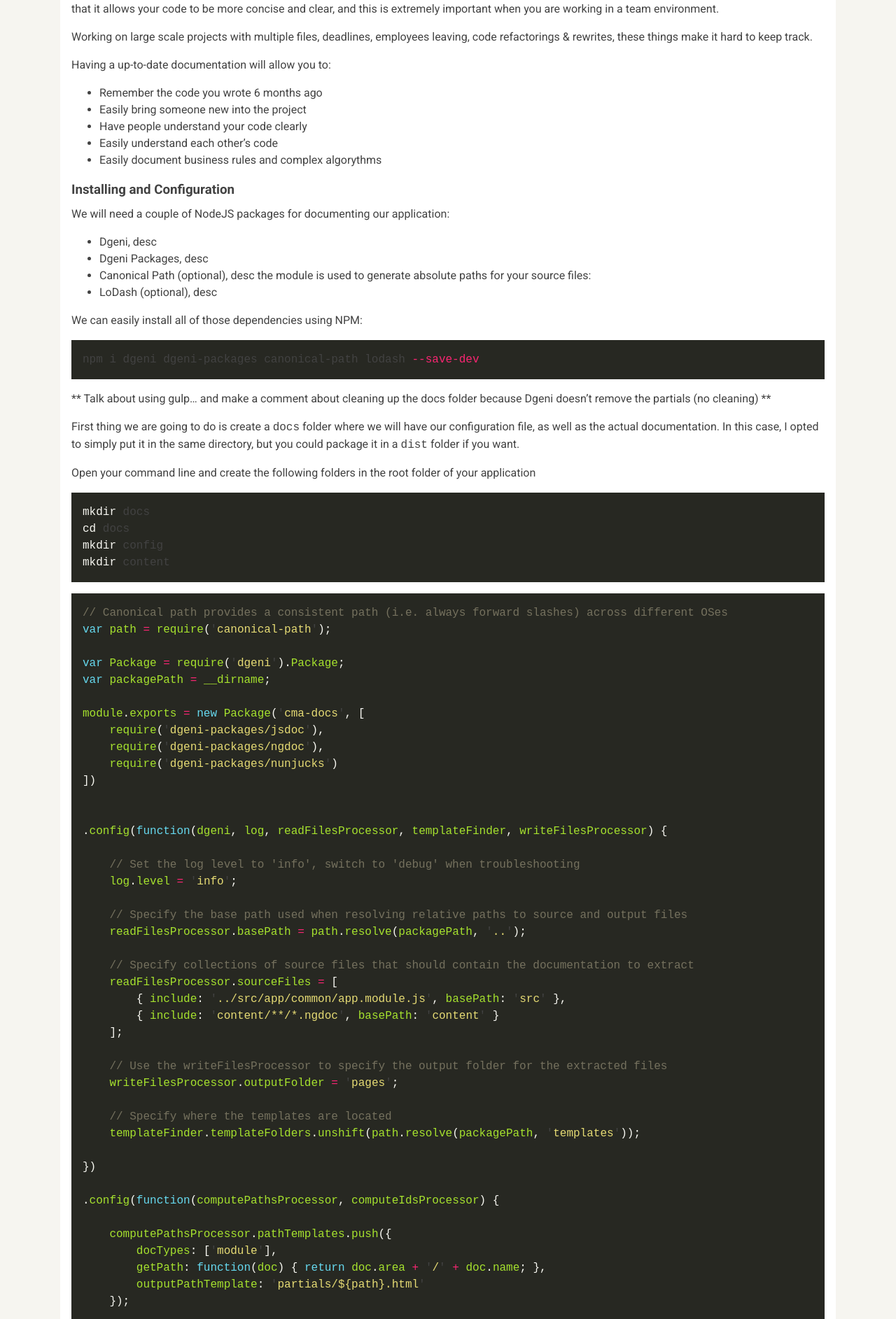
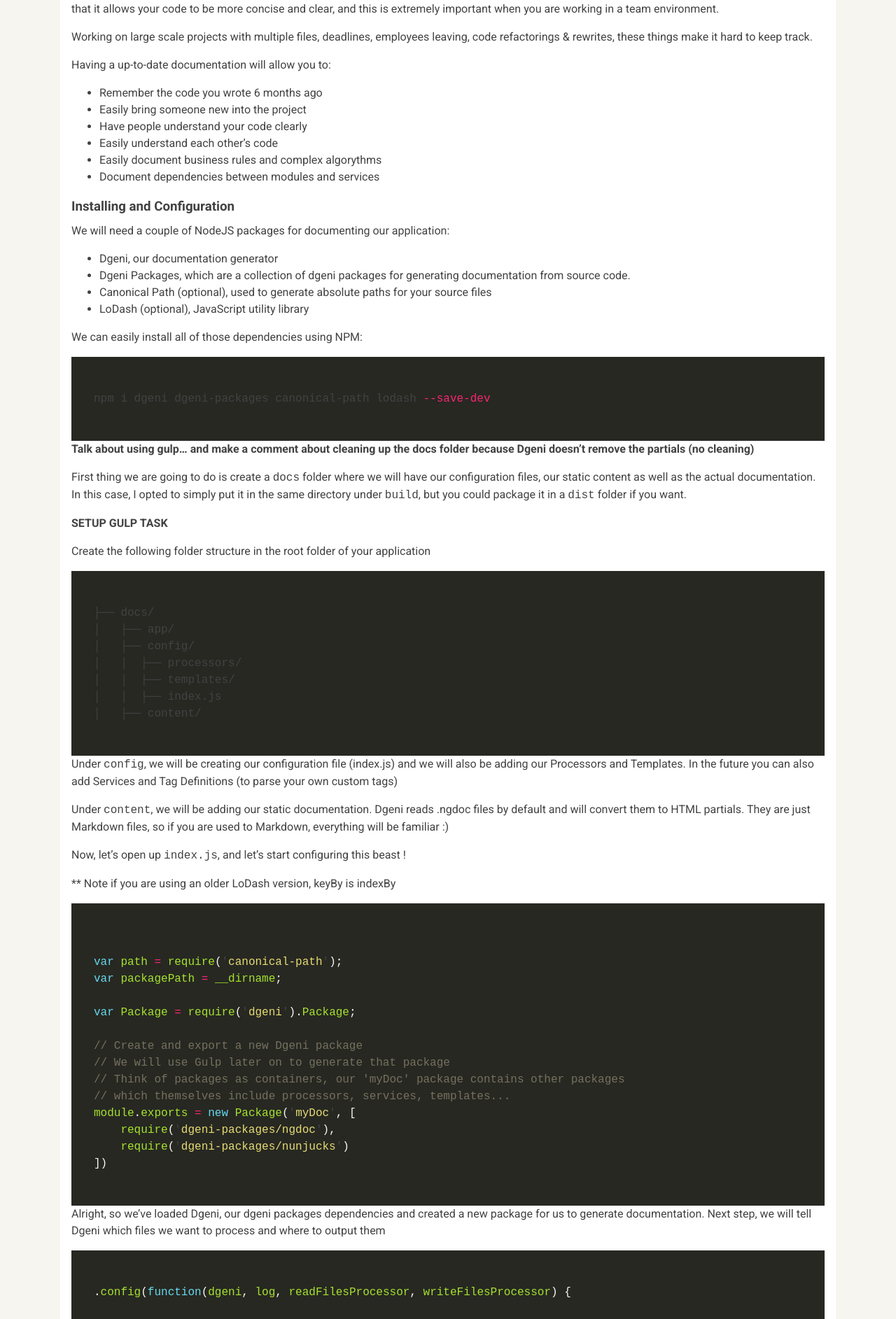
Before and after one commit to earth4x/sebastienpelletier, a Jekyll site: the page built from _posts/2016-09-20-document-angular-dgeni.markdown, in a window 1280 px wide. Shown: the part 1159-3044 px from the top of the page at 70% size. Built offline with Jekyll 4.4.1, drawn with Linux system fonts in a browser that asks for light colours; comment, search, counter and statistics services are not loaded; some of the changed text lies outside the part shown.

Commit message:
first pass draft

`````diff
--- a/_posts/2016-09-20-document-angular-dgeni.markdown
+++ b/_posts/2016-09-20-document-angular-dgeni.markdown
@@ -50,104 +50,126 @@ Having a up-to-date documentation will allow you to:
 - Have people understand your code clearly
 - Easily understand each other's code
 - Easily document business rules and complex algorythms
+- Document dependencies between modules and services
 
 ### Installing and Configuration
 
 We will need a couple of NodeJS packages for documenting our application:
-- Dgeni, desc
-- Dgeni Packages, desc
-- Canonical Path (optional), desc      the module is used to generate absolute paths for your source files:
-- LoDash (optional), desc
+- Dgeni, our documentation generator
+- Dgeni Packages, which are a collection of dgeni packages for generating documentation from source code.
+- Canonical Path (optional), used to generate absolute paths for your source files
+- LoDash (optional), JavaScript utility library
 
 We can easily install all of those dependencies using NPM:
-{% highlight shell %}
+````shell
 npm i dgeni dgeni-packages canonical-path lodash --save-dev
-{% endhighlight %}
+````
 
-** Talk about using gulp... and make a comment about cleaning up the docs folder because Dgeni doesn't remove the partials (no cleaning) **
+**Talk about using gulp... and make a comment about cleaning up the docs folder because Dgeni doesn't remove the partials (no cleaning)**
 
-First thing we are going to do is create a `docs` folder where we will have our configuration file, as well as the actual documentation. In this case, I opted to simply put it in the same directory, but you could package it in a `dist` folder if you want.
+First thing we are going to do is create a `docs` folder where we will have our configuration files, our static content as well as the actual documentation. In this case, I opted to simply put it in the same directory under `build`, but you could package it in a `dist` folder if you want.
 
-Open your command line and create the following folders in the root folder of your application
-{% highlight shell %}
-mkdir docs
-cd docs
-mkdir config
-mkdir content
-{% endhighlight %}
+**SETUP GULP TASK**
 
-{% highlight javascript %}
-// Canonical path provides a consistent path (i.e. always forward slashes) across different OSes
+Create the following folder structure in the root folder of your application
+````shell
+├── docs/
+│   ├── app/
+│   ├── config/
+│   │  ├── processors/
+│   │  ├── templates/
+│   │  ├── index.js
+│   ├── content/
+````
+
+Under `config`, we will be creating our configuration file (index.js) and we will also be adding our Processors and Templates. In the future you can also add Services and Tag Definitions (to parse your own custom tags)
+
+Under `content`, we will be adding our static documentation. Dgeni reads .ngdoc files by default and will convert them to HTML partials. They are just Markdown files, so if you are used to Markdown, everything will be familiar :)
+
+Now, let's open up `index.js`, and let's start configuring this beast !
+
+** Note if you are using an older LoDash version, keyBy is indexBy
+
+````javascript
+
 var path = require('canonical-path');
+var packagePath = __dirname;
 
 var Package = require('dgeni').Package;
-var packagePath = __dirname;
 
-module.exports = new Package('cma-docs', [
-    require('dgeni-packages/jsdoc'),
+// Create and export a new Dgeni package
+// We will use Gulp later on to generate that package
+// Think of packages as containers, our 'myDoc' package contains other packages
+// which themselves include processors, services, templates...
+module.exports = new Package('myDoc', [
     require('dgeni-packages/ngdoc'),
     require('dgeni-packages/nunjucks')
 ])
+````
 
+Alright, so we've loaded Dgeni, our dgeni packages dependencies and created a new package for us to generate documentation. Next step, we will tell Dgeni which files we want to process and where to output them
 
-.config(function(dgeni, log, readFilesProcessor, templateFinder, writeFilesProcessor) {
+````javascript
+.config(function(dgeni, log, readFilesProcessor, writeFilesProcessor) {
 
     // Set the log level to 'info', switch to 'debug' when troubleshooting
     log.level = 'info';
 
     // Specify the base path used when resolving relative paths to source and output files
-    readFilesProcessor.basePath = path.resolve(packagePath, '..');
+    readFilesProcessor.basePath = path.resolve(packagePath, '../..');
 
-    // Specify collections of source files that should contain the documentation to extract
+    // Specify our source files that we want to extract
     readFilesProcessor.sourceFiles = [
-        { include: '../src/app/common/app.module.js', basePath: 'src' },
-        { include: 'content/**/*.ngdoc', basePath: 'content' }
+        { include: 'src/app/**/**/*.js', basePath: 'src/app' },
     ];
 
     // Use the writeFilesProcessor to specify the output folder for the extracted files
-    writeFilesProcessor.outputFolder = 'pages';
+    writeFilesProcessor.outputFolder = 'docs/build';
 
+})
+````
+
+Next, let's specify where are custom templates are located
+````javascript
+.config(function(templateFinder) {
     // Specify where the templates are located
     templateFinder.templateFolders.unshift(path.resolve(packagePath, 'templates'));
+})
+````
 
-})
+Looks pretty simple so far? We are merely using the default Dgeni processors to specify how we want to process and then convert our source files. Next, let's setup how we want to convert the source files for each document type
 
-.config(function(computePathsProcessor, computeIdsProcessor) {
+````javascript
+.config(function(computePathsProcessor) {
 
+    // Here we are defining our docType Module
+    //
+    // Each angular module will be extracted to it's own partial
+    // and will act as a container for the various Components, Controllers, Services in that Module
     computePathsProcessor.pathTemplates.push({
         docTypes: ['module'],
-        getPath: function(doc) { return doc.area + '/' + doc.name; },
-        outputPathTemplate: 'partials/${path}.html'
+        pathTemplate: '${area}/${name}',
+        outputPathTemplate: 'partials/${area}/${name}.html'
     });
 
-    computePathsProcessor.pathTemplates.push({
-        docTypes: ['overview'],
-        getPath: function(doc) {
-            var docPath = path.dirname(doc.fileInfo.relativePath);
-            if (doc.fileInfo.baseName !== 'index') {
-                docPath = path.join(docPath, doc.fileInfo.baseName);
-            } else {
-                return 'index';
-            }
-            return docPath;
-        },
-        outputPathTemplate: 'partials/${path}.html'
-    });
-
+    // Doing the same thing but for regular types like Services, Controllers, etc...
     computePathsProcessor.pathTemplates.push({
         docTypes: ['componentGroup'],
         pathTemplate: '${area}/${moduleName}/${groupType}',
         outputPathTemplate: 'partials/${area}/${moduleName}/${groupType}.html'
     });
 
-    computeIdsProcessor.idTemplates.push({
-        docTypes: ['overview'],
-        getId: function(doc) { return doc.fileInfo.baseName; },
-        getAliases: function(doc) { return [doc.id]; }
-    });
+})
+````
 
-})
-{% endhighlight %}
+And... that's it! Although Dgeni as been lightly configured, if you we're to run a Gulp/Grunt task, you would immediately see something like this:
+
+![initial gulp task](img/dgeni/gulp-firstParse.png)
+
+Even though we haven't actually started documenting anything, we can see the Dgeni pipeline and how it's going through each different type of processors and performing various actions.
+
+
+
 
 ### Documenting your code
 
@@ -155,15 +177,42 @@ In the interest of time, I will actually be documenting an existing Angular 1.5
 
 I'm using Todd Motto's (the owner of this blog) Angular 1.5 Component app as a living example. If you haven't had the time to check it out, do so... it's the best example of a .component() based application using UI-Router 1.0 beta using routed components.
 
-**LINK TO APP**
+[https://github.com/toddmotto/angular-1-5-components-app][dfa622d3]
+
+  [dfa622d3]: https://github.com/toddmotto/angular-1-5-components-app "angular component app"
+
+**Briefly show how adding JSDoc and NgDoc tags are going to get parsed... show Module, Service and Methods**
 
 ### Generating Documentation
 
-Using the Gulp task, looking at the partials folder
+Using the Gulp task, looking at the partials folder (screenshot)
+
+Looking at the partials folder is very boring. They are just plain HTML partials and are not very exciting. As mentioned at the beginning of this article, Dgeni doesn't provide a `wrapper` application to display the partials. It's up to each individual to present it how he/she wants.
+
+And we are going to do just that! We'll be wrapping up all of our documentation in a simple Angular application.
 
 ### How to improve
 
-Wrapping everything in an Angular App
+- Wrapping everything in an Angular App
+- Adding a new processor to generate an object containing all of our pages
+- Adding a new processor to generate an index page for our app
+- Modifying our config file to add these new processors
+
+````javascript
+// Adding our index page processor
+.processor(require('./processors/index-page'))
+
+// Adding our page-data processor
+.processor(require('./processors/pages-data'))
+````
+
+Then, we can add our static .ngdoc files to our source files
+````javascript
+readFilesProcessor.sourceFiles = [
+    { include: 'client/app/**/**/*.js', basePath: 'client/app' },
+    { include: 'docs/content/**/*.ngdoc', basePath: 'docs/content' } // newly added
+];
+````
 
 ### Adding static documents
 
--- a/_sass/_code.scss
+++ b/_sass/_code.scss
@@ -1,4 +1,4 @@
-.highlight pre {
+.highlight {
     background-color: #272822;
     padding: 1em;
 }
`````
Also changed, not shown: img/dgeni/gulp-firstParse.png (added).
